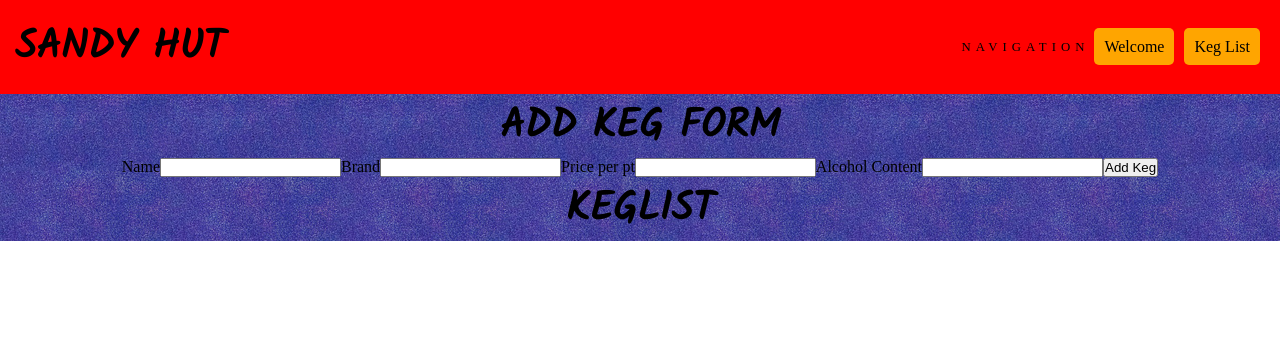
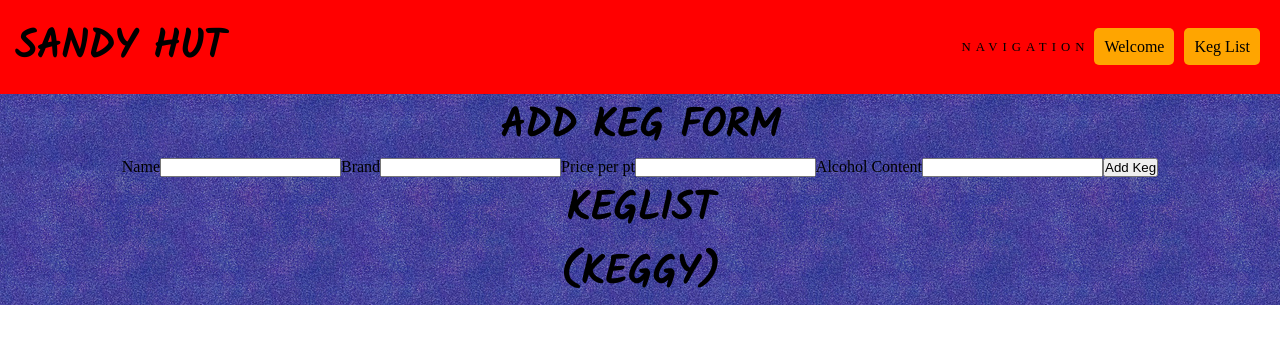
Before and after one commit to ckjpdx/react-tap-app, a React app: page /#/keglist in a window 1280 px wide. Shown: the top 344 px of the page. Built offline with nearby package versions, Linux system fonts and the light colour scheme.

Commit message:
fix ListedKeg displaying with .map instead of .forEach

```diff
--- a/src/components/KegList.jsx
+++ b/src/components/KegList.jsx
@@ -32,9 +32,11 @@ class KegList extends React.Component {
       <div>
         <AddKegForm onAddKegSubmit={this.handleAddKegSubmit} />
         <h1>KegList</h1>
-        {Object.keys(this.state.masterKegList).forEach(kegId => {
+        {Object.keys(this.state.masterKegList).map((kegId) => {
+          console.log(kegId);
           let keggy = this.state.masterKegList[kegId];
-          return <ListedKeg keg={keggy} key={kegId} i={kegId} />;
+          console.log(keggy);
+          return <h1>(keggy)</h1>;
         })}
       </div>
     );
```
